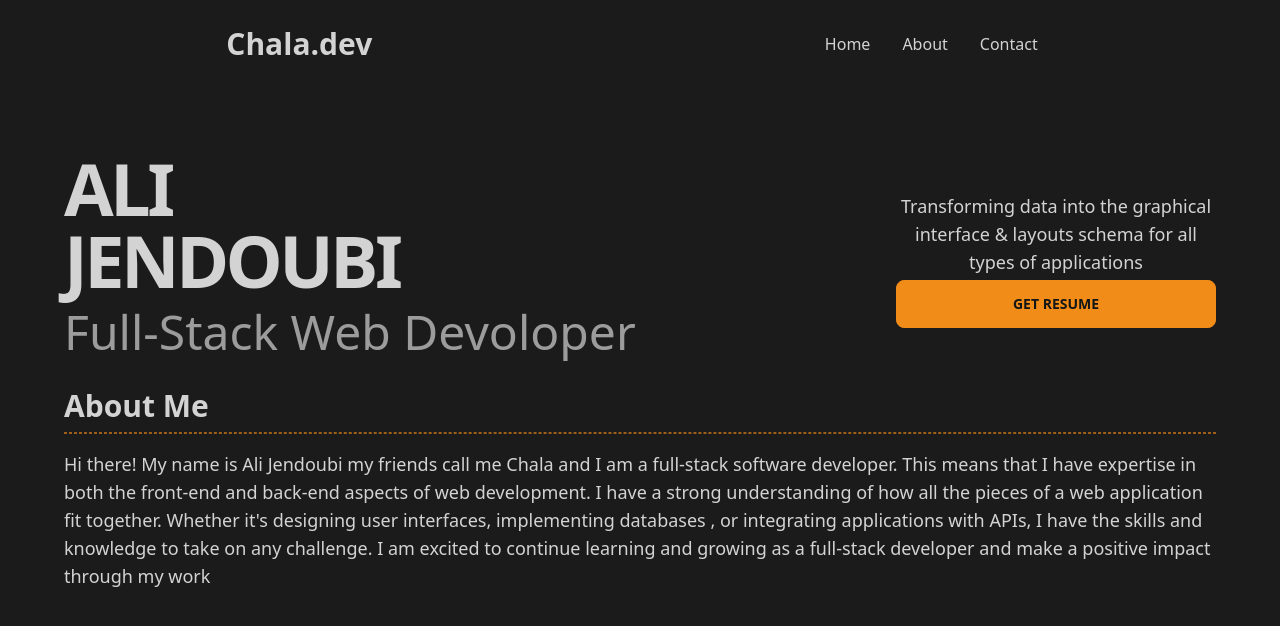
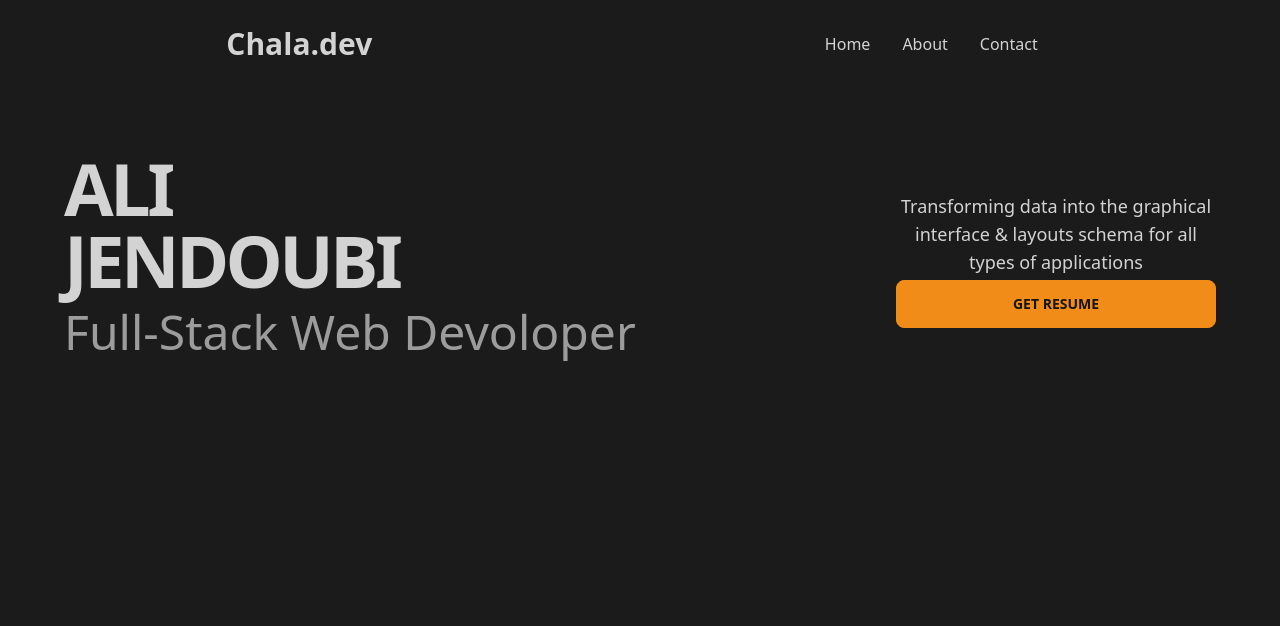
Before and after one commit to ichala/chala-portfolio, a React (Create React App) app: page / in a window 1280 px wide. Shown: the top 626 px of the page. Built offline with nearby package versions, Linux system fonts and the light colour scheme.

Commit message:
Update About Page

```diff
--- a/src/pages/About/About.jsx
+++ b/src/pages/About/About.jsx
@@ -1,17 +1,9 @@
 import React from 'react';
 import { motion } from 'framer-motion';
-import { MdCake, MdAlternateEmail, MdLocationOn } from 'react-icons/md';
-import { FaPhone } from 'react-icons/fa';
-import { ImCloudDownload } from 'react-icons/im';
-import GitHubCalendar from 'react-github-calendar';
+import ProfileCard from '../../components/About/ProfileCard';
+import Introduction from '../../components/About/Introduction';
+import GithubStats from '../../components/About/GithubStats';
 
-const colorTheme = {
-  level4: 'hsla(var(--p) / 1)',
-  level3: 'hsla(var(--p) / 0.7)',
-  level2: 'hsla(var(--p) / 0.5)',
-  level1: 'hsla(var(--p) / 0.4)',
-  level0: 'hsla(var(--p) / 0)',
-};
 const About = () => (
   <>
     <motion.h3
@@ -35,88 +27,20 @@ const About = () => (
         className="border-[1px] border-primary/60 border-dashed w-full mt-2"
       />
     </motion.h3>
-    <div className="flex md:flex-row justify-center gap-2 items-center md:items-start flex-col">
-      <div className="w-full md:max-w-xs">
-        <div className="rounded-lg w-full p-4 bg-base-100">
-          <div className="flex  flex-col items-center justify-center">
-            <div className="avatar online">
-              <div className="w-24 mask mask-squircle">
-                <img alt="test" src="https://firebasestorage.googleapis.com/v0/b/chala-portfolio.appspot.com/o/media%2Fimage%2Finfluencers%2F1664919718801-8cb3a488-b4cc-431c-93e0-05dfc22549c7?alt=media&token=4cd036ac-5a6f-4e6f-ba59-f26276518dc5" />
-              </div>
-            </div>
-            <h2 className="font-medium text-xl"> Ali Jendoubi</h2>
-            <p className="font-light text-primary">Full Stack Developer</p>
-          </div>
-          <div className="flex flex-col items-center justify-center mt-4">
-            <ul className="menu items-start justify-center  p-2 rounded-box">
-              <li className="hover:bg-none">
-                <label>
-                  <MdCake className="h-5 w-5" />
-                  April 3rd 1996
-                </label>
-              </li>
-              <li className="hover:bg-none">
-                <label>
-                  <MdAlternateEmail className="h-5 w-5" />
-                  <a
-                    href="tel:+216 58 225 897"
-                    className="text-md font-light hover:opacity-70"
-                  >
-                    contact@chala.dev
-                  </a>
-                </label>
-              </li>
-              <li className="hover:bg-none">
-                <label>
-                  <MdLocationOn className="h-5 w-5" />
-                  <label
-                    className="text-md font-light hover:opacity-70"
-                  >
-                    Nabeul,Tunisia
-                  </label>
-                </label>
-              </li>
-              <li className="hover:bg-none">
-                <label>
-                  <FaPhone className="h-5 w-5" />
-                  <a
-                    href="tel:+216 58 225 897"
-                    className="text-md font-light hover:opacity-70"
-                  >
-                    +216 58 225 897
-                  </a>
-                </label>
-              </li>
-            </ul>
-            <button
-              type="button"
-              className="flex btn btn-primary btn-sm gap-1 items-center uppercase font-medium "
-            >
-              <ImCloudDownload className="w-6 h-5 " />
-              Download CV
-            </button>
-          </div>
-        </div>
-      </div>
-      <div className="p-4 bg-base-100 rounded-lg">
-        <h2 className=" font-thick text-lg"> My Github Stats </h2>
-        <motion.hr
-          initial={{ opacity: 0, scale: 0, x: 300 }}
-          animate={{ opacity: 1, scale: 1, x: 0 }}
-          transition={{ duration: 0.9 }}
+    <div className="flex  md:flex-row justify-center gap-2 items-center md:items-start flex-col h-full">
+      <ProfileCard />
+      <motion.div
         exit={{
           x: 300,
           opacity: 0,
           scale: 0,
           transition: { duration: 0.5 },
         }}
-          className="border-[0.5px] border-primary/40  w-full mb-2"
-        />
-        <div className="flex flex-col gap-3 ">
-          <GitHubCalendar theme={colorTheme} hideTotalCount hideColorLegend username="ichala" color="var(--primary)" />
-        </div>
-
-      </div>
+        className="p-4 h-full  bg-base-100 rounded-lg"
+      >
+        <Introduction />
+        <GithubStats />
+      </motion.div>
     </div>
 
   </>
--- a/src/pages/Home/Home.jsx
+++ b/src/pages/Home/Home.jsx
@@ -1,6 +1,5 @@
 import React from 'react';
 import { motion } from 'framer-motion';
-// import { FaGithubSquare, FaTwitterSquare, FaLinkedin } from 'react-icons/fa';
 
 const Home = () => (
   <div>
@@ -43,51 +42,8 @@ const Home = () => (
         >
           Get Resume
         </button>
-        {/* <div className="pb-3 flex gap-1 italic justify-center items-center text-5xl">
-        <a className="hover:opacity-70" href="https://www.linkedin.com/in/alijendoubi/" target="_blank" rel="noreferrer"><FaLinkedin /></a>
-        <a className="hover:opacity-70" href="https://github.com/ichala/" target="_blank" rel="noreferrer"><FaGithubSquare /></a>
-        <a className="hover:opacity-70" href="https://twitter.com/_ichala" target="_blank" rel="noreferrer"><FaTwitterSquare /></a>
-      </div> */}
+
       </motion.div>
-    </div>
-    <div className="p-4 md:p-0">
-      <motion.h3
-        initial={{ x: -100 }}
-        animate={{ x: 0 }}
-        transition={{ duration: 0.5 }}
-        exit={{ x: -100, opacity: 0 }}
-        className="text-3xl font-bold mt-5 w-full my-4"
-      >
-        About Me
-        <motion.hr
-          initial={{ opacity: 0, scale: 0, x: 300 }}
-          animate={{ opacity: 1, scale: 1, x: 0 }}
-          transition={{ duration: 0.9 }}
-          exit={{
-            x: 300,
-            opacity: 0,
-            scale: 0,
-            transition: { duration: 0.7 },
-          }}
-          className="border-[1px] border-primary/60 border-dashed w-full mt-2"
-        />
-      </motion.h3>
-      <motion.p
-        initial={{ opacity: 0, y: 100 }}
-        animate={{ opacity: 1, y: 0 }}
-        transition={{ delay: 0.6, duration: 0.9 }}
-        exit={{ y: 100, opacity: 0, transition: { duration: 0.7 } }}
-        className=" tracking-normal font-light text-left text-lg"
-      >
-        Hi there! My name is Ali Jendoubi my friends call me Chala and I am a
-        full-stack software developer. This means that I have expertise in both
-        the front-end and back-end aspects of web development. I have a
-        strong understanding of how all the pieces of a web application fit
-        together. Whether it&apos;s designing user interfaces, implementing databases
-        , or integrating applications with APIs, I have the skills and knowledge
-        to take on any challenge. I am excited to continue learning and growing
-        as a full-stack developer and make a positive impact through my work
-      </motion.p>
     </div>
 
   </div>
```
Lines whose indentation alone changed are shown as unchanged.
